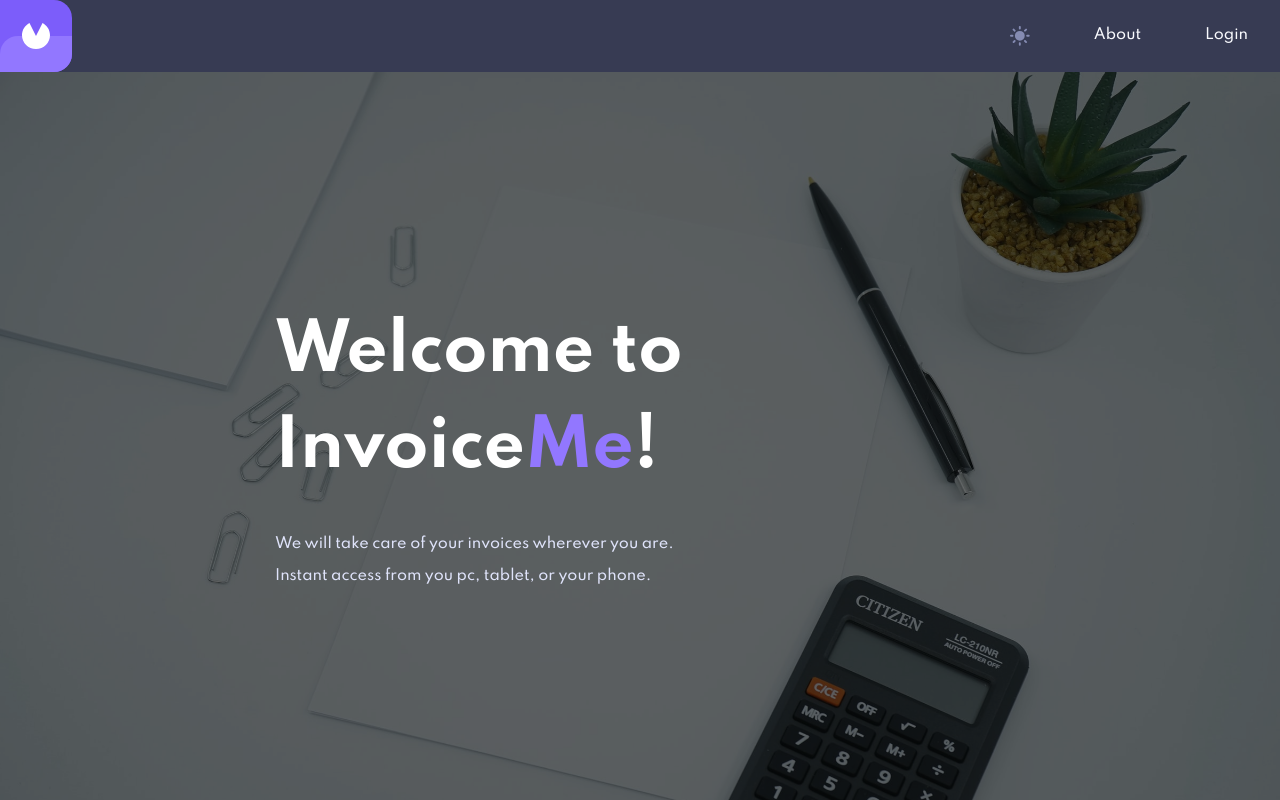
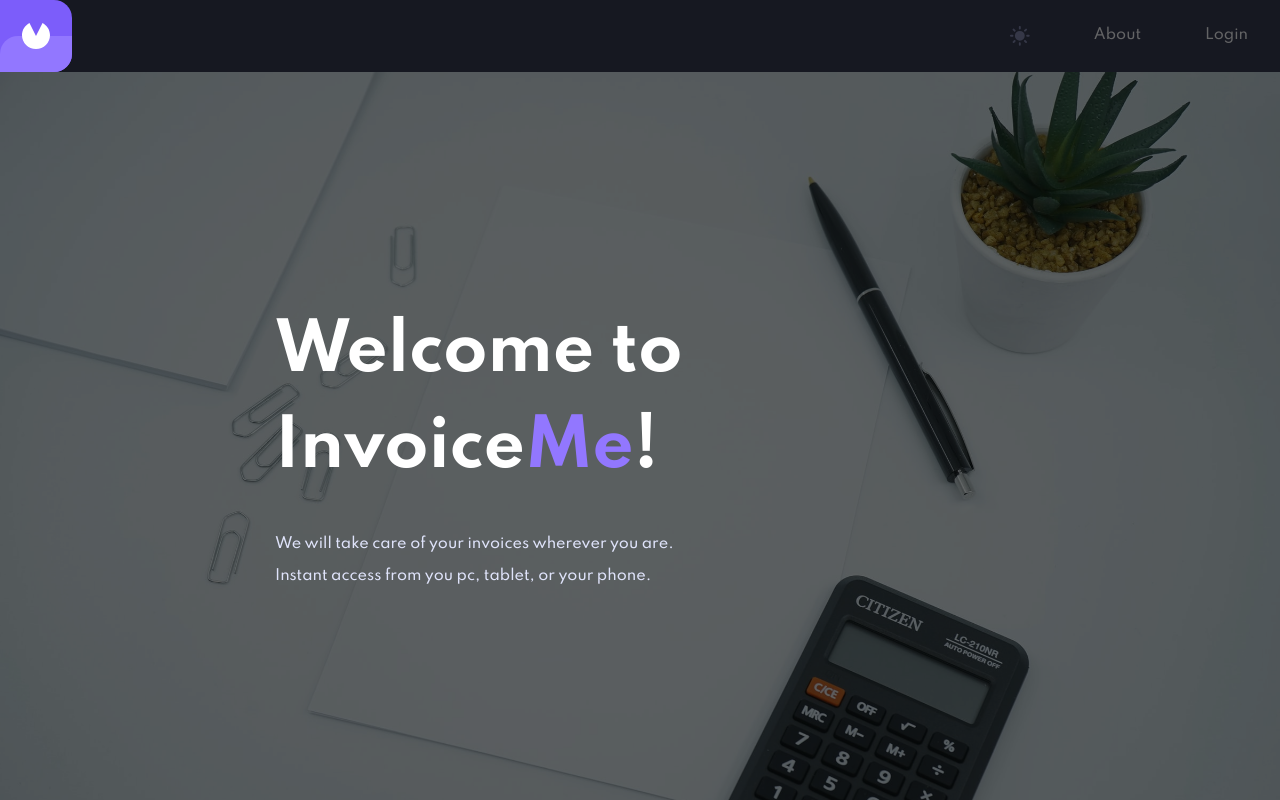
Before and after one commit to androgitai/invoice-app, a React (Create React App) app: page / in a window 1280 px wide. Built offline with nearby package versions, Linux system fonts and the light colour scheme.

Commit message:
refactored and adjusted for user menu

```diff
--- a/src/components/UI/MainNavigation.js
+++ b/src/components/UI/MainNavigation.js
@@ -1,9 +1,7 @@
 import { useEffect, useState } from 'react';
-import { NavLink, useNavigate } from 'react-router-dom';
+import { NavLink } from 'react-router-dom';
 import { useSelector, useDispatch } from 'react-redux';
-import { authActions } from '../../store/auth-slice';
 import { uiActions } from '../../store/ui-slice';
-import { invoicesActions } from '../../store/invoices-slice';
 import useCountdown from '../../hooks/use-countdown';
 
 import classes from './MainNavigation.module.css';
@@ -11,15 +9,15 @@ import logo from '../../assets/logo.svg';
 import moonIconSVG from '../../assets/icon-moon.svg';
 import sunIconSVG from '../../assets/icon-sun.svg';
 import LogoutWarningModal from './Modals/LogoutWarningModal';
-import avatarPicture from '../../assets/image-avatar.jpg';
+import Avatar from './Elements/Avatar';
+import UserMenu from './Elements/UserMenu';
 
 const MainNavigation = () => {
   const { isLoggedIn, tokenRemainingTime } = useSelector(state => state.auth);
-  const { showLogoutModal, logoutWarned } = useSelector(state => state.ui);
+  const { showLogoutModal, logoutWarned, showUserMenuModal } = useSelector(state => state.ui);
   const { remainingTime, setTimer, remainingTimeInSecs } = useCountdown(tokenRemainingTime);
   const [theme, setTheme] = useState('dark');
   const dispatch = useDispatch();
-  const navigate = useNavigate();
 
   useEffect(() => {
     setTimer(tokenRemainingTime);
@@ -44,24 +42,9 @@ const MainNavigation = () => {
     setTheme(prevState => (prevState === 'light' ? 'dark' : 'light'));
   };
 
-  const logoutHandler = () => {
-    dispatch(authActions.logoutUser());
-    dispatch(invoicesActions.resetInvoiceData());
-    dispatch(
-      uiActions.showNotification({
-        status: 'success',
-        title: 'Logout',
-        message: `You have successfully logged out!`,
-      })
-    );
-    dispatch(uiActions.hideLogoutModal());
-    dispatch(uiActions.logoutWarnedFalse());
-    navigate('/');
-  };
-
   return (
-    <nav className={classes.nav} data-theme=''>
-      {showLogoutModal && <LogoutWarningModal onLogout={logoutHandler} />}
+    <nav className={classes.nav} data-theme={isLoggedIn ? 'fluid' : ''}>
+      {showLogoutModal && <LogoutWarningModal />}
       <div className={classes.logo}>
         <NavLink to='/'>
           <img src={logo} alt='Logo' />
@@ -75,31 +58,13 @@ const MainNavigation = () => {
             <img src={sunIconSVG} alt='Color mode button' />
           )}
         </li>
-        {isLoggedIn && (
+        {!isLoggedIn && (
           <li>
             <NavLink
               className={({ isActive }) => (isActive ? classes.active : classes.inactive)}
-              to='/invoices'
+              to='/about'
             >
-              Invoices
-            </NavLink>
-          </li>
-        )}
-        <li>
-          <NavLink
-            className={({ isActive }) => (isActive ? classes.active : classes.inactive)}
-            to='/about'
-          >
-            About
-          </NavLink>
-        </li>
-        {isLoggedIn && (
-          <li>
-            <NavLink
-              to='/profile'
-              className={({ isActive }) => (isActive ? classes.active : classes.inactive)}
-            >
-              Profile
+              About
             </NavLink>
           </li>
         )}
@@ -115,13 +80,11 @@ const MainNavigation = () => {
         )}
         {isLoggedIn && (
           <li>
-            <p onClick={logoutHandler}>Logout</p>
-            <p className={classes.timer}>{remainingTime}</p>
+            <Avatar avatarType='nav'>
+              {isLoggedIn && showUserMenuModal && <UserMenu remainingTime={remainingTime} />}
+            </Avatar>
           </li>
         )}
-        {/* <li>
-          <img className={classes.avatar} src={avatarPicture} alt='Avatar' />
-        </li> */}
       </ul>
     </nav>
   );
--- a/src/components/UI/MainNavigation.module.css
+++ b/src/components/UI/MainNavigation.module.css
@@ -1,13 +1,11 @@
 .nav {
   display: flex;
   position: relative;
-  top: 0;
   background: var(--secondary-bg-color);
   height: 72px;
   width: 100%;
   justify-content: space-between;
   align-items: center;
-  z-index: 30;
 }
 
 .nav ul {
@@ -24,37 +22,27 @@
   display: flex;
   justify-content: center;
   align-items: center;
-}
-
-.nav ul li .timer {
-  position: absolute;
-  bottom: 15%;
-  font-size: 0.6rem;
-}
-.nav ul li .timer:hover {
-  text-decoration: none;
-  color: inherit;
-  cursor: default;
+  text-align: center;
 }
 
 .inactive,
-.nav ul li p {
+.nav ul li p,
+.nav ul li a {
   cursor: pointer;
   color: var(--nav-link-color);
   text-decoration: none;
   font-size: 0.9rem;
 }
-.nav ul li a:hover,
-.nav ul li p:hover {
+.inactive:hover,
+.nav ul li p:hover,
+.nav ul li a:hover {
   color: var(--primary-color-100);
   transition: all 200ms ease-in;
-  text-decoration: underline;
 }
 
 .active {
   color: var(--primary-color-100);
   transition: all 200ms ease-in;
-  text-decoration: underline;
 }
 
 .logo {
@@ -116,8 +104,8 @@
   .nav[data-theme='fluid'] ul li {
     height: 50%;
     width: 100%;
-    position: relative;
     cursor: pointer;
+    padding: 0;
   }
 
   .nav[data-theme='fluid'] ul li:first-child {
@@ -136,8 +124,4 @@
     height: 37px;
     width: 40px;
   }
-  .nav[data-theme='fluid'] .avatar {
-    border-radius: 50%;
-    width: 40px;
-  }
 }
```
